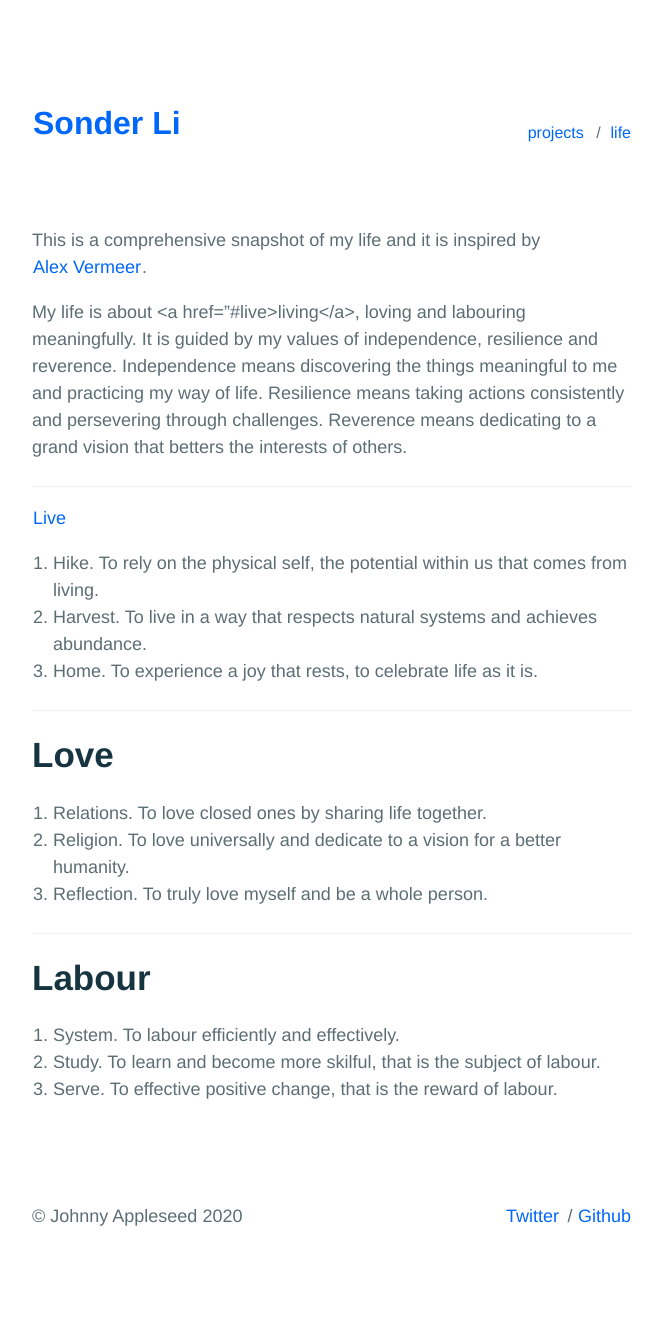
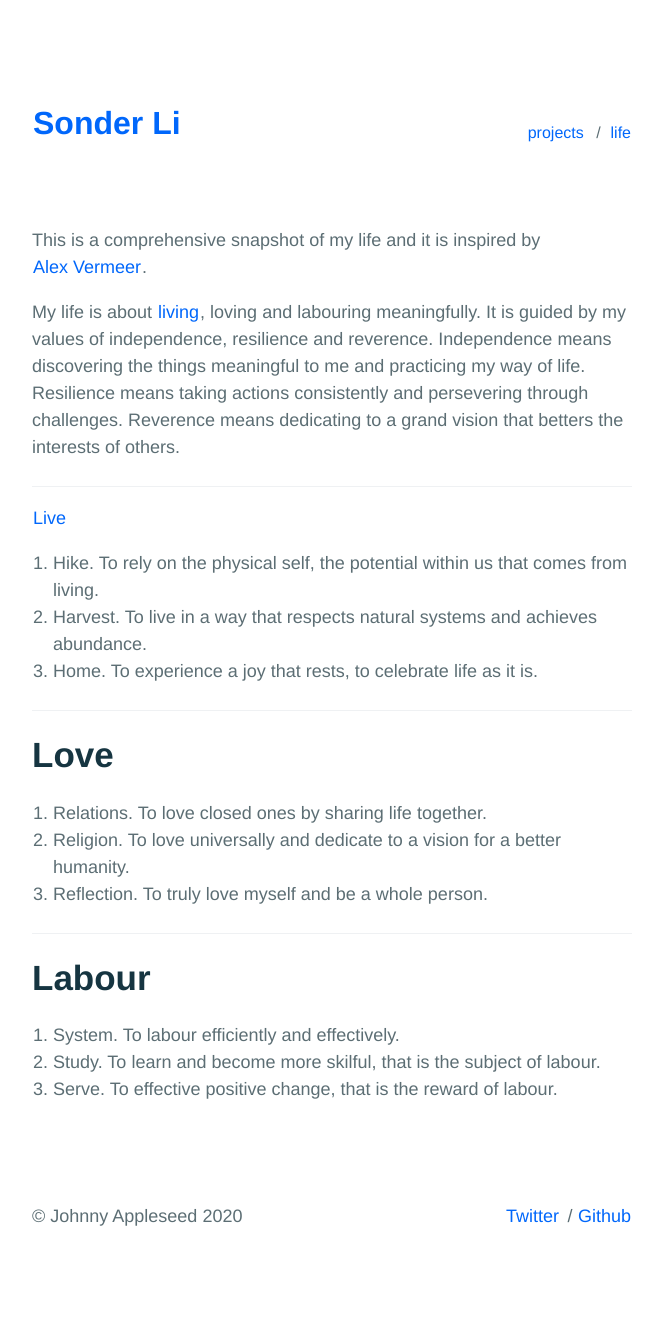
Before and after one commit to sumchuenli/sumchuenli.github.io, a Jekyll site: the page built from _pages/about.md, in a window 1280 px wide. Shown: the whole page, without its empty margins (308-971 px from the left). Built offline with Jekyll 4.4.1, drawn with Linux system fonts in a browser that asks for light colours.

Commit message:
again link to page

```diff
--- a/_pages/about.md
+++ b/_pages/about.md
@@ -5,11 +5,11 @@ permalink: /life/
 
 This is a comprehensive snapshot of my life and it is inspired by [Alex Vermeer](https://alexvermeer.com/life-hacking/).
 
-My life is about <a href="#live>living</a>, loving and labouring meaningfully. It is guided by my values of independence, resilience and reverence. Independence means discovering the things meaningful to me and practicing my way of life. Resilience means taking actions consistently and persevering through challenges. Reverence means dedicating to a grand vision that betters the interests of others.
+My life is about <a href="#live">living</a>, loving and labouring meaningfully. It is guided by my values of independence, resilience and reverence. Independence means discovering the things meaningful to me and practicing my way of life. Resilience means taking actions consistently and persevering through challenges. Reverence means dedicating to a grand vision that betters the interests of others.
 
 ----
 
-<a id="live">Live</a>
+<a id="live" class="no-nov">Live</a>
 
 1.	Hike. To rely on the physical self, the potential within us that comes from living.
 2.	Harvest. To live in a way that respects natural systems and achieves abundance.
```
